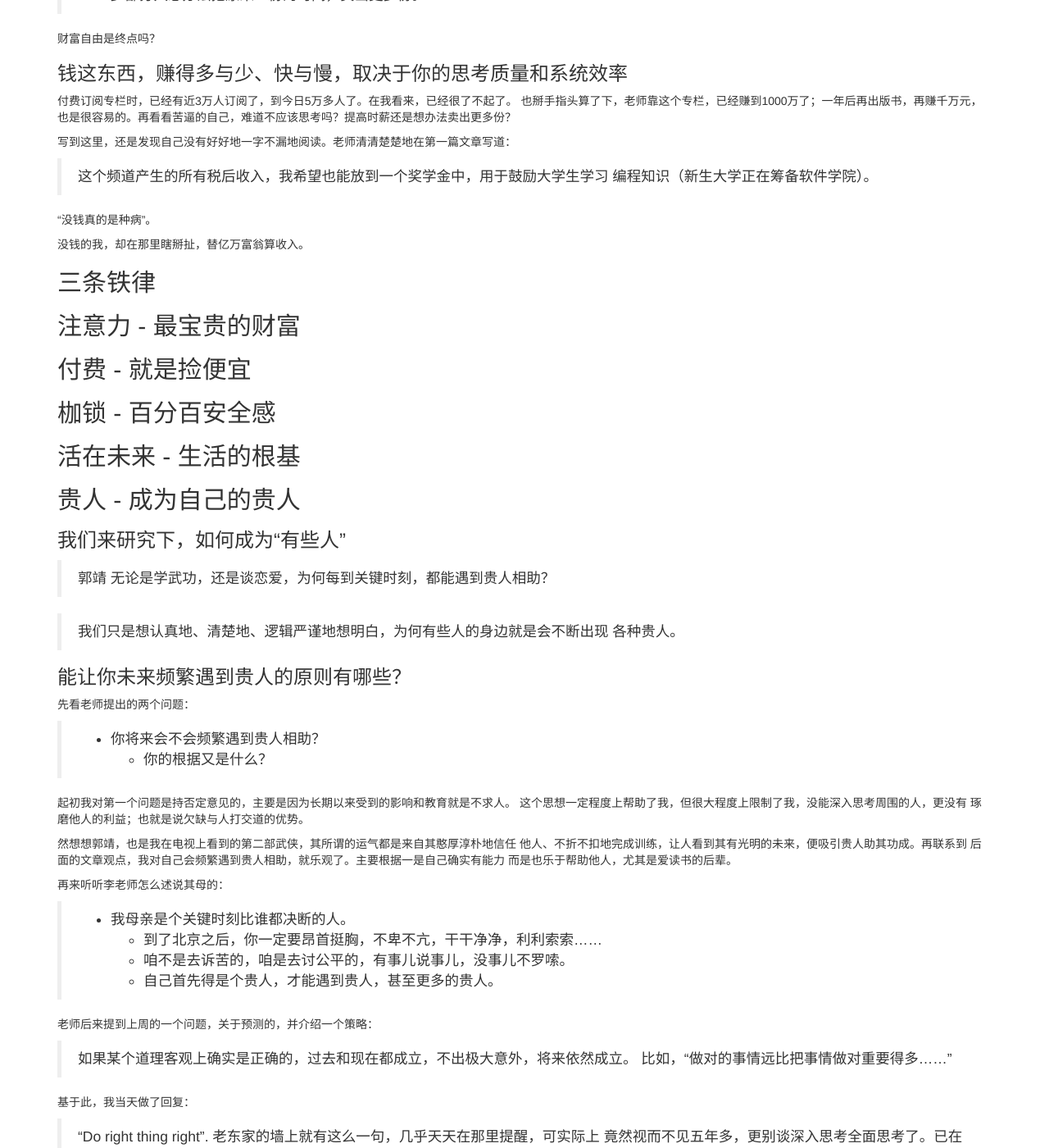
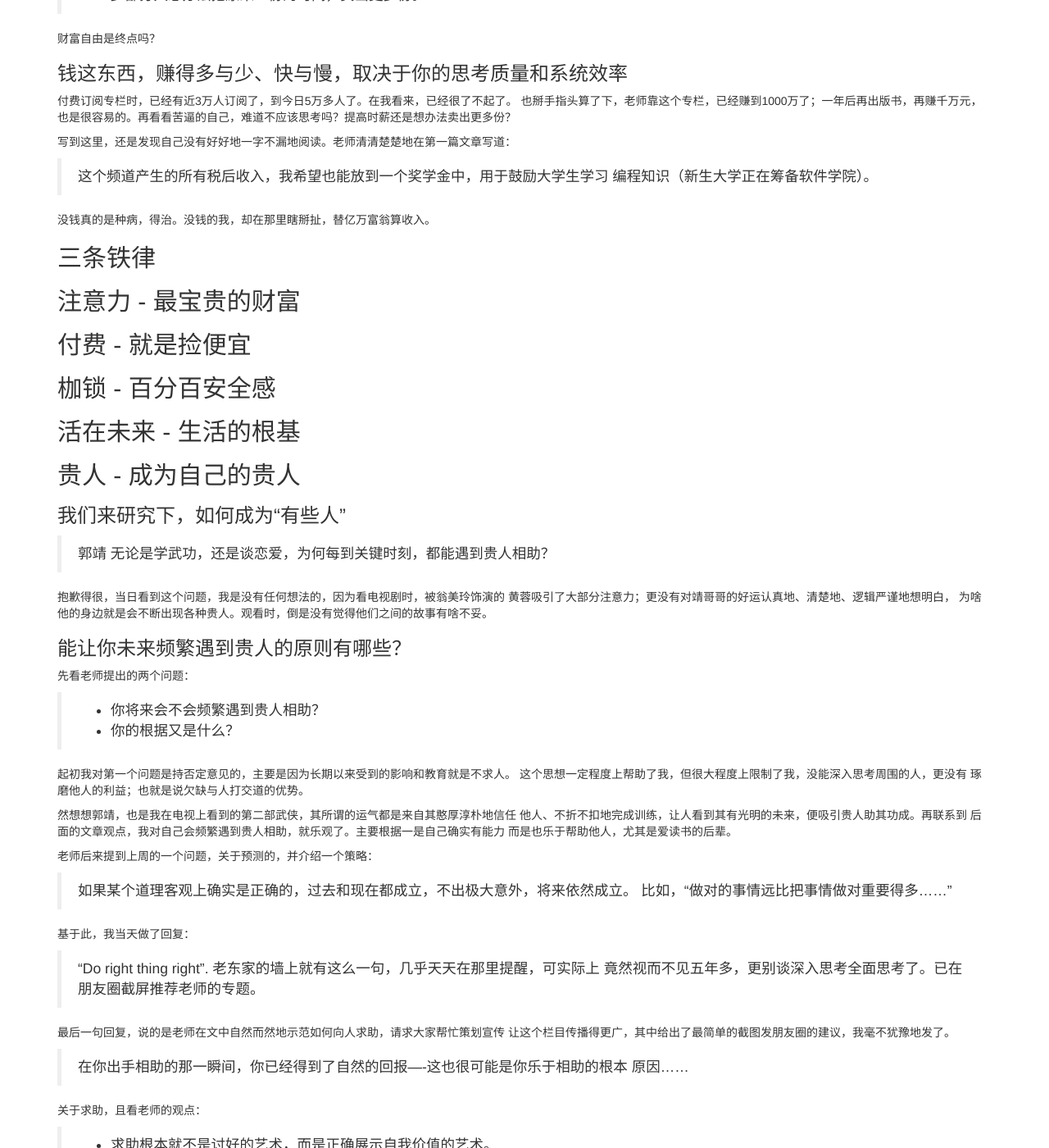
Before and after one commit to shuixin222/zqzhang.github.io, a Jekyll site: the page built from _posts/2016-09-01-my-road-to-financial-freedom.md, in a window 1280 px wide and 1400 px high, scrolled down 682 px. Shown: the whole window at 82% size. Built offline with Jekyll 4.4.1, drawn with Linux system fonts in a browser that asks for light colours.

Commit message:
Do not digest directly from original article

```diff
--- a/_posts/2016-09-01-my-road-to-financial-freedom.md
+++ b/_posts/2016-09-01-my-road-to-financial-freedom.md
@@ -50,9 +50,7 @@ title: 通往财富自由之路
 > 这个频道产生的所有税后收入，我希望也能放到一个奖学金中，用于鼓励大学生学习
   编程知识（新生大学正在筹备软件学院）。
 
-“没钱真的是种病”。
-
-没钱的我，却在那里瞎掰扯，替亿万富翁算收入。
+没钱真的是种病，得治。没钱的我，却在那里瞎掰扯，替亿万富翁算收入。
 
 ## 三条铁律
 
@@ -70,15 +68,16 @@ title: 通往财富自由之路
 
 > 郭靖 无论是学武功，还是谈恋爱，为何每到关键时刻，都能遇到贵人相助？
 
-> 我们只是想认真地、清楚地、逻辑严谨地想明白，为何有些人的身边就是会不断出现
-  各种贵人。
+抱歉得很，当日看到这个问题，我是没有任何想法的，因为看电视剧时，被翁美玲饰演的
+黄蓉吸引了大部分注意力；更没有对靖哥哥的好运认真地、清楚地、逻辑严谨地想明白，
+为啥他的身边就是会不断出现各种贵人。观看时，倒是没有觉得他们之间的故事有啥不妥。
 
 ### 能让你未来频繁遇到贵人的原则有哪些？
 
 先看老师提出的两个问题：
 
 > * 你将来会不会频繁遇到贵人相助？
-  * 你的根据又是什么？
+> * 你的根据又是什么？
 
 起初我对第一个问题是持否定意见的，主要是因为长期以来受到的影响和教育就是不求人。
 这个思想一定程度上帮助了我，但很大程度上限制了我，没能深入思考周围的人，更没有
@@ -88,13 +87,6 @@ title: 通往财富自由之路
 他人、不折不扣地完成训练，让人看到其有光明的未来，便吸引贵人助其功成。再联系到
 后面的文章观点，我对自己会频繁遇到贵人相助，就乐观了。主要根据一是自己确实有能力
 而是也乐于帮助他人，尤其是爱读书的后辈。
-
-再来听听李老师怎么述说其母的：
-
-> * 我母亲是个关键时刻比谁都决断的人。
-  * 到了北京之后，你一定要昂首挺胸，不卑不亢，干干净净，利利索索......
-  * 咱不是去诉苦的，咱是去讨公平的，有事儿说事儿，没事儿不罗嗦。
-  * 自己首先得是个贵人，才能遇到贵人，甚至更多的贵人。
 
 老师后来提到上周的一个问题，关于预测的，并介绍一个策略：
 
@@ -115,7 +107,7 @@ title: 通往财富自由之路
 关于求助，且看老师的观点：
 
 > * 求助根本就不是讨好的艺术，而是正确展示自我价值的艺术。
-  * 求助是一种交易，不仅如此，它还是一种更为隐蔽却意义巨大的交易。
+> * 求助是一种交易，不仅如此，它还是一种更为隐蔽却意义巨大的交易。
 
 在我的潜意识里，求助竟然几乎等同于借钱，太狭隘了。任何请求别人帮助的行为，其实
 本质上都是求助；完全不必低声下气、卑躬屈膝、胁肩谄笑。
```
